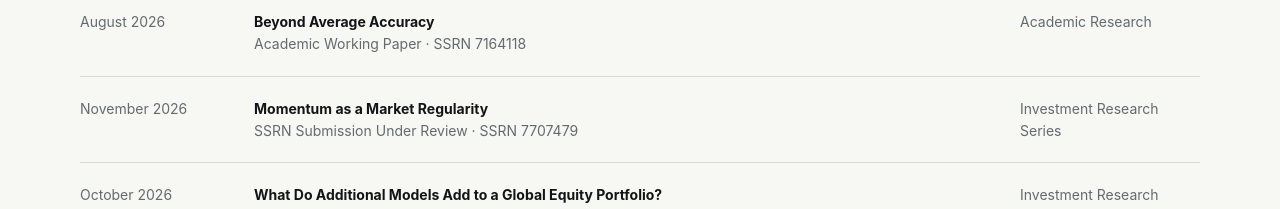
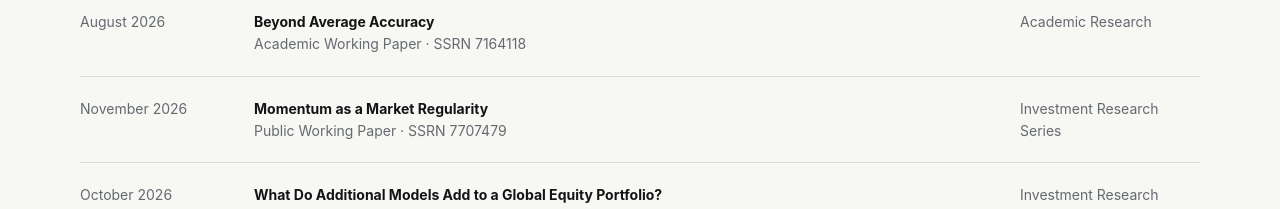
Before and after one commit to slackquant80/slackquant-research, a Next.js app: page / in a window 1280 px wide. Shown: the part 4060-4269 px from the top of the page. Built offline with nearby package versions, Linux system fonts and the light colour scheme; no server answers.

Commit message:
Present Momentum as Public Working Paper in SlackQuant research catalogue

```diff
--- a/src/data/research.ts
+++ b/src/data/research.ts
@@ -364,7 +364,7 @@ export const researchItems: ResearchItem[] = [
     streamLabel: "Investment Research Series",
     investmentTrack: "foundation",
     investmentTrackLabel: "Foundation Research",
-    status: "SSRN Submission Under Review",
+    status: "Public Working Paper",
     ssrnId: "7707479",
     dateLabel: "November 2026",
     authorLine: "Sungkyu Lee",
```
